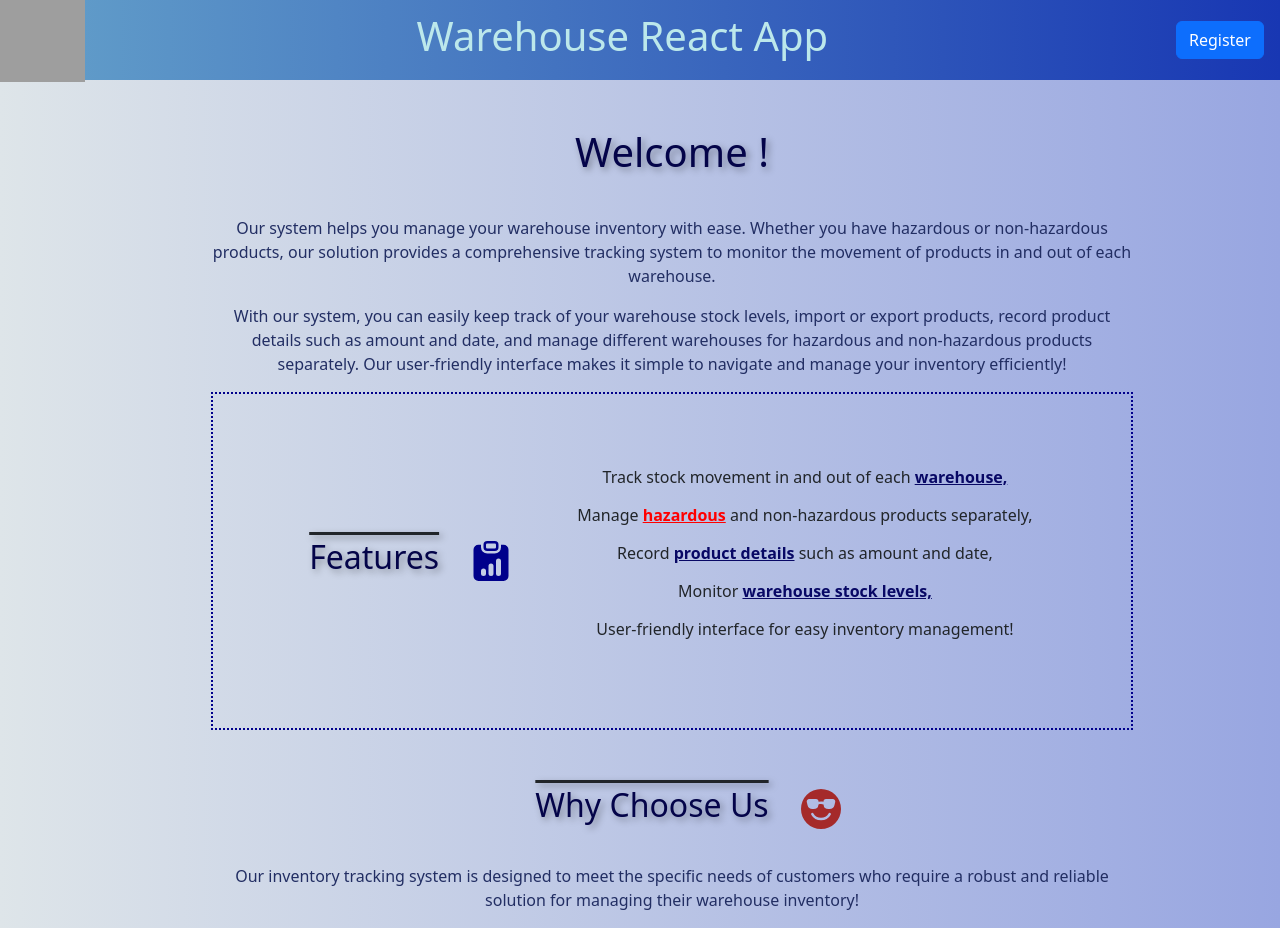
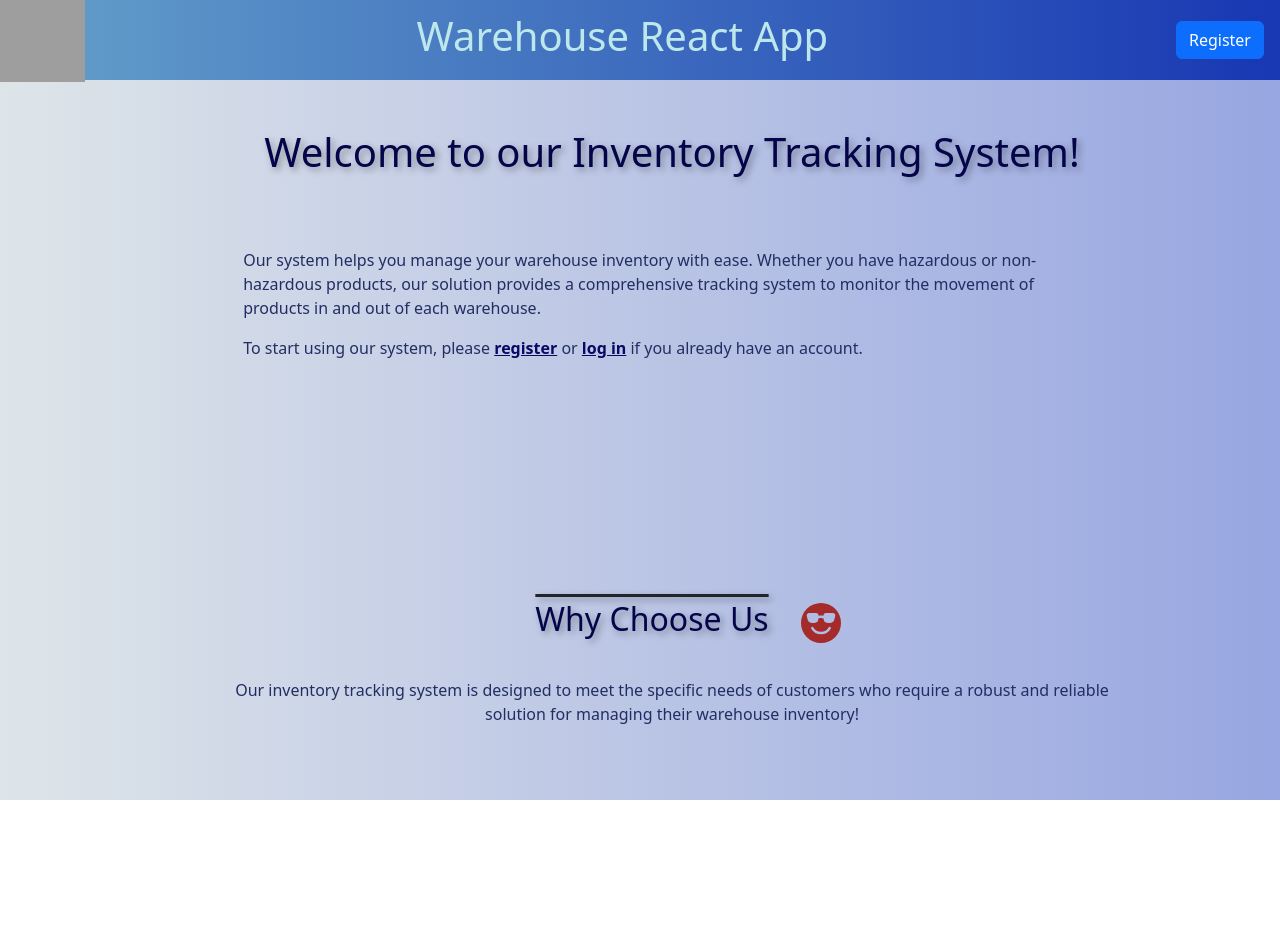
Before and after one commit to BoyanK95/FinalProject_yara_internship2023, a React (Create React App) app in the folder my_warehouse_app/: page / in a window 1280 px wide. After the commit the page ends 800 px from the top, so only its background shows below. Built offline with nearby package versions, Linux system fonts and the light colour scheme; grey boxes are pictures that could not be loaded.

Commit message:
Added userData prop to authCtx. Created NotAuthHomePage.
Passed ctx through registration page.

```diff
--- a/my_warehouse_app/src/context/authCtx.js
+++ b/my_warehouse_app/src/context/authCtx.js
@@ -4,26 +4,30 @@ import { useEffect } from 'react';
 const AuthCtx = React.createContext({
     isLoggedIn: false,
     onLogout: () => {},
-    onLogin: (formData) => {}
+    onLogin: (formData) => {},
+    userData: {}
 });
 
 export const AuthContextProvider = ({ children }) => {
     const [isLoggedIn, setIsLoggedIn] = useState(AuthCtx.isLoggedIn);
-    const [userData, setUserData] = useState()
+    const [userData, setUserData] = useState({});
 
     useEffect(() => {
         const storedUserInfo = localStorage.getItem('isLoggedIn');
+        const userData = localStorage.getItem('userData')
 
         if (storedUserInfo === '1') {
             setIsLoggedIn(true);
+            setUserData(userData)
         }
     }, []);
 
     function loginHandler(formData) {
         console.log(formData);
         localStorage.setItem('isLoggedIn', '1');
+
         setIsLoggedIn(true);
-        setUserData(formData)
+        setUserData({ email: formData.firstInput, username: formData.secondInput, password: formData.thirdInput });
         console.log('User has been Loged In!');
     }
 
--- a/my_warehouse_app/src/pages/HomePage/HomePage.js
+++ b/my_warehouse_app/src/pages/HomePage/HomePage.js
@@ -1,8 +1,13 @@
 import { useHistory } from 'react-router-dom';
 import { BsFillClipboardDataFill, BsFillEmojiSunglassesFill } from 'react-icons/bs';
 import classes from './HomePage.module.css';
+import { useContext } from 'react';
+import AuthCtx from '../../context/authCtx';
+import NotAuthHomePage from './NotAuthHomePage'
 
 function HomePage() {
+    const ctx = useContext(AuthCtx);
+
     const history = useHistory();
 
     function goToWareHouses() {
@@ -13,9 +18,12 @@ function HomePage() {
         history.push('/products');
     }
 
+    if (!ctx.isLoggedIn) {
+        return <NotAuthHomePage />;
+    }
     return (
         <div className='centered'>
-            <h1 className='title'>Welcome !</h1>
+            <h1 className='title'>Welcome back, {ctx.userData.username}!</h1>
             <p>
                 Our system helps you manage your warehouse inventory with ease. Whether you have hazardous or
                 non-hazardous products, our solution provides a comprehensive tracking system to monitor the movement of
@@ -36,11 +44,15 @@ function HomePage() {
                     <li>
                         Track stock movement in and out of each <span onClick={goToWareHouses}>warehouse,</span>
                     </li>
-                    <li>Manage <span className='dangerous'>hazardous</span> and non-hazardous products separately,</li>
+                    <li>
+                        Manage <span className='dangerous'>hazardous</span> and non-hazardous products separately,
+                    </li>
                     <li>
                         Record <span onClick={goToProducts}>product details</span> such as amount and date,
                     </li>
-                    <li>Monitor <span onClick={goToWareHouses}>warehouse stock levels,</span></li>
+                    <li>
+                        Monitor <span onClick={goToWareHouses}>warehouse stock levels,</span>
+                    </li>
                     <li>User-friendly interface for easy inventory management!</li>
                 </ul>
             </div>
--- a/my_warehouse_app/src/pages/HomePage/HomePage.module.css
+++ b/my_warehouse_app/src/pages/HomePage/HomePage.module.css
@@ -18,8 +18,8 @@ li{
     text-decoration: overline;
     justify-content: center;
     align-items: center;
+}
 
-}
 .featuresContainer{
     align-items: center;
     text-align: center;
--- /dev/null
+++ b/my_warehouse_app/src/pages/HomePage/NotAuthHomePage.js
@@ -0,0 +1,35 @@
+import { BsFillEmojiSunglassesFill } from 'react-icons/bs';
+import { useHistory } from 'react-router-dom';
+import classes from './NotAuthHomePage.module.css';
+
+const NotAuthHomePage = () => {
+    const history = useHistory();
+    return (
+        <div className='centered'>
+            <h1 className='title'>Welcome to our Inventory Tracking System!</h1>
+            <div className={classes.content}>
+                <p>
+                    Our system helps you manage your warehouse inventory with ease. Whether you have hazardous or
+                    non-hazardous products, our solution provides a comprehensive tracking system to monitor the
+                    movement of products in and out of each warehouse.
+                </p>
+                <p>
+                    To start using our system, please <span onClick={() => history.push('/register')}>register</span> or{' '}
+                    <span onClick={() => history.push('/login')}>log in</span> if you already have an account.
+                </p>
+            </div>
+            <div>
+                <div className={classes.features}>
+                    <h2 className='title'>Why Choose Us</h2>
+                    <BsFillEmojiSunglassesFill color='brown' size={40} />
+                </div>
+                <p>
+                    Our inventory tracking system is designed to meet the specific needs of customers who require a
+                    robust and reliable solution for managing their warehouse inventory!
+                </p>
+            </div>
+        </div>
+    );
+};
+
+export default NotAuthHomePage;
--- /dev/null
+++ b/my_warehouse_app/src/pages/HomePage/NotAuthHomePage.module.css
@@ -0,0 +1,12 @@
+.features {
+    display: flex;
+    text-decoration: overline;
+    justify-content: center;
+    align-items: center;
+    margin-top: 10rem;
+}
+
+.content{
+    padding: 2rem;
+    text-align: left;
+}
--- a/my_warehouse_app/src/pages/NotLogedInPage/NotLoggedInPage.js
+++ b/my_warehouse_app/src/pages/NotLogedInPage/NotLoggedInPage.js
@@ -7,7 +7,7 @@ const NotLoggedInPage = () => {
     return (
         <div>
             <h2 className='title'>Hi there!</h2>
-            <p>You seem to be lost! This section is for registered users only.</p>
+            <h4>You seem to be lost! This section is for registered users only.</h4>
             <p>
                 If you haven't registered yet, you can{' '}
                 <span onClick={() => history.push('/register')}>register from here!</span>
--- a/my_warehouse_app/src/pages/RegistrationPage/RegistrationPage.js
+++ b/my_warehouse_app/src/pages/RegistrationPage/RegistrationPage.js
@@ -1,12 +1,16 @@
 import { useHistory } from 'react-router-dom';
 import CustomForm from '../../components/Form/CustomForm';
 import './RegistrationPage.module.css';
+import { useContext } from 'react';
+import AuthCtx from '../../context/authCtx';
 
 function RegistrationPage() {
+    const ctx = useContext(AuthCtx)
     const history = useHistory();
 
     function registrationHandler(formData) {
         console.log(formData);
+        ctx.onLogin(formData)
     }
 
     function goToLoginPage() {
```
Also changed, not shown: my_warehouse_app/src/components/LoadingSpiner/RotatingSquareLoader.js (added, +17 -0 lines).
